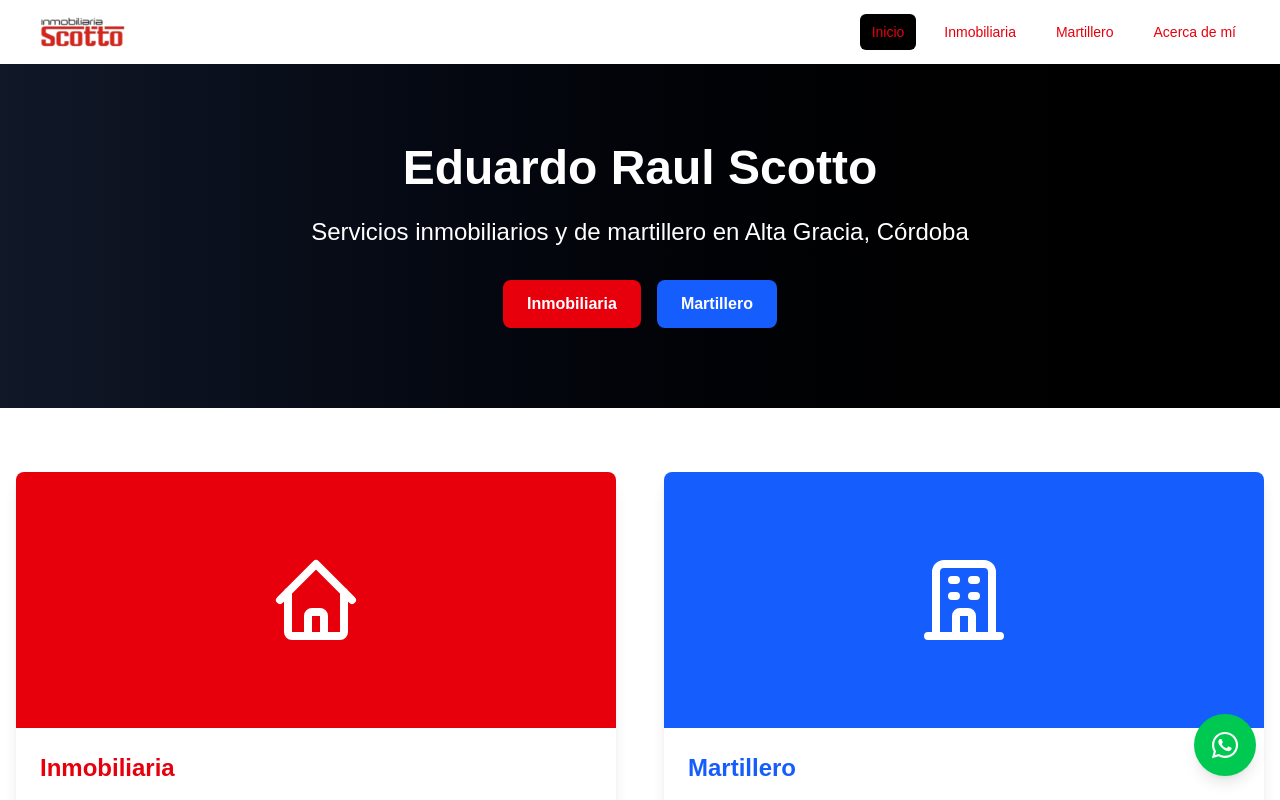
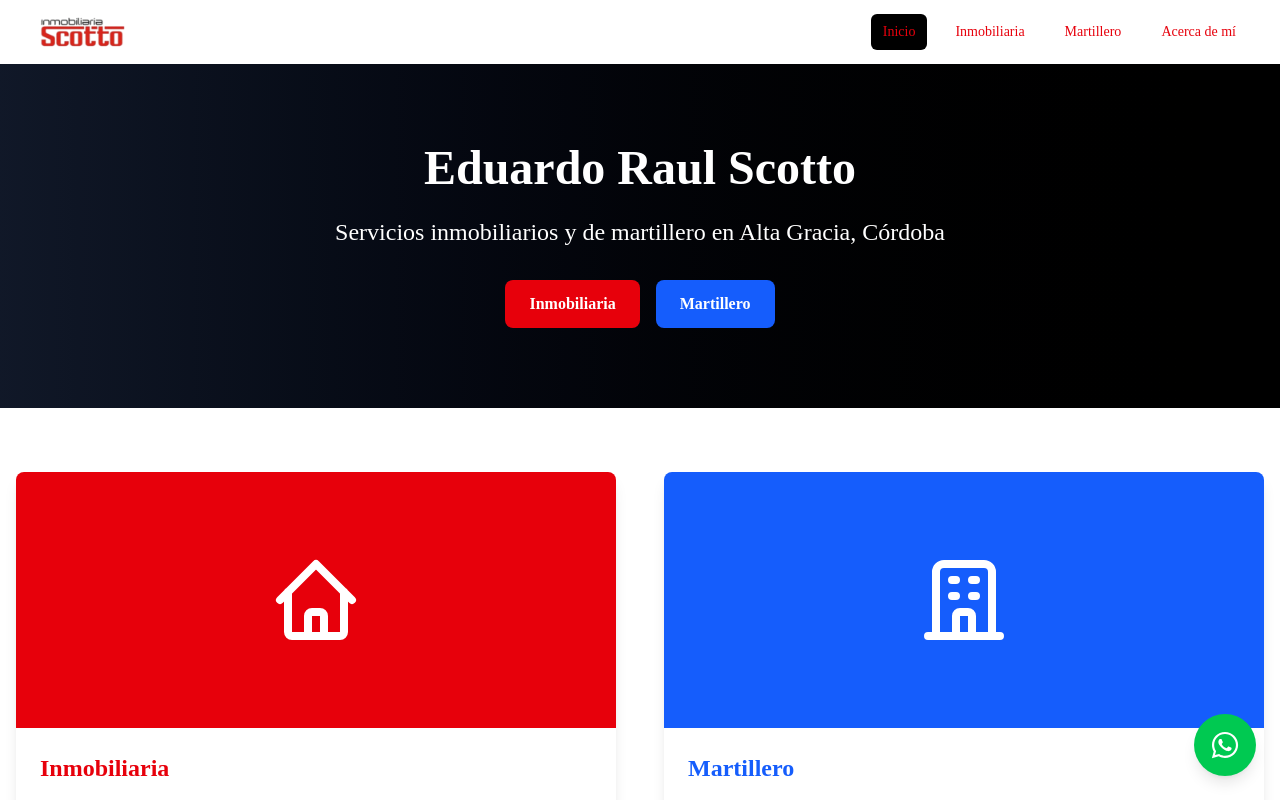
Before and after one commit to Facundo-Sura/Scotto-inmobiliaria, a Next.js app: page / in a window 1280 px wide. Shown: the top 800 px of the page. Built offline with nearby package versions, Linux system fonts and the light colour scheme.

Commit message:
font family agregada

```diff
--- a/app/globals.css
+++ b/app/globals.css
@@ -22,5 +22,5 @@
 body {
   background: var(--background);
   color: var(--foreground);
-  font-family: Arial, Helvetica, sans-serif;
+  font-family: 'FerroRosso', 'Cilogie';
 }
```
